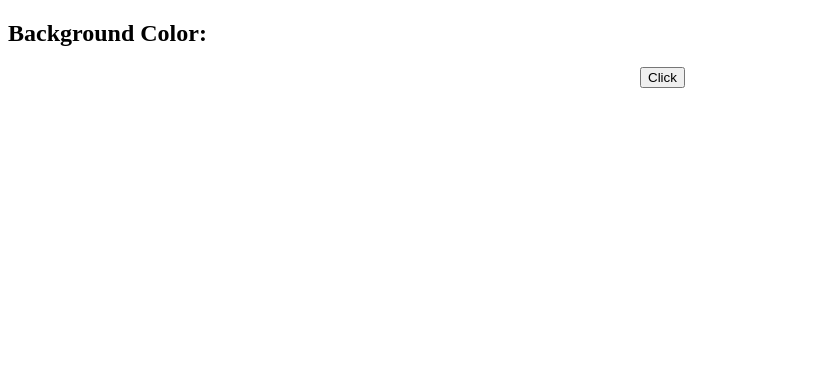
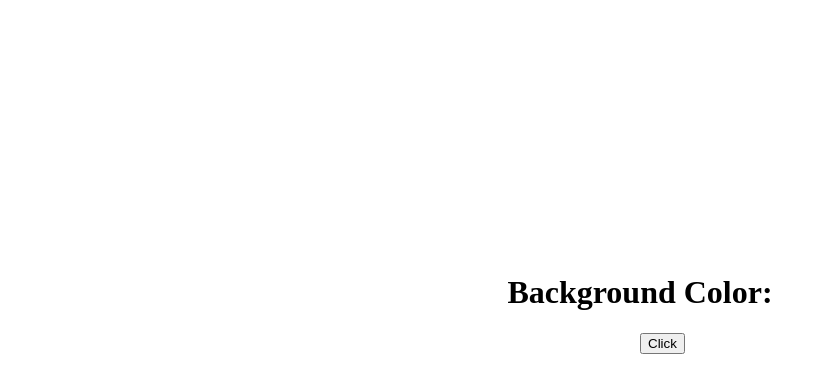
Before and after one commit to DerekDanielson/colorChanger, a plain HTML site: page index.html in a window 1280 px wide. Shown: the whole page, without its empty margins (0-823 px from the left). Drawn offline with Linux system fonts and the light colour scheme.

Commit message:
HTML complete

```diff
--- a/index.html
+++ b/index.html
@@ -11,7 +11,7 @@
 <body>
     <main>
         <div class="container">
-            <h2>Background Color: <span class="color"></span></h2>
+            <h1>Background Color: <span class="color"></span></h1>
             <button class="btn" id="btn">Click</button>
         </div>
     </main>
```
